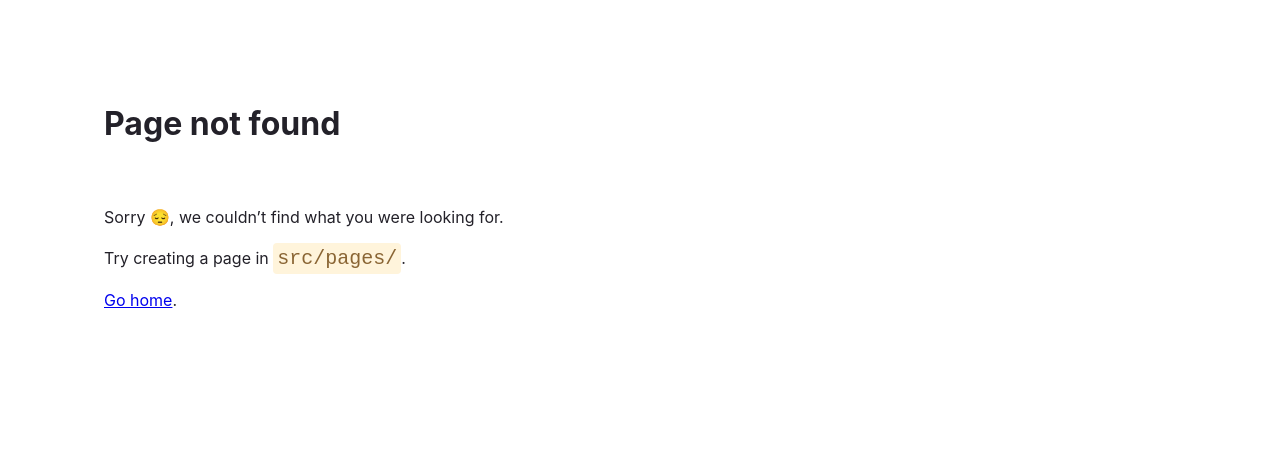
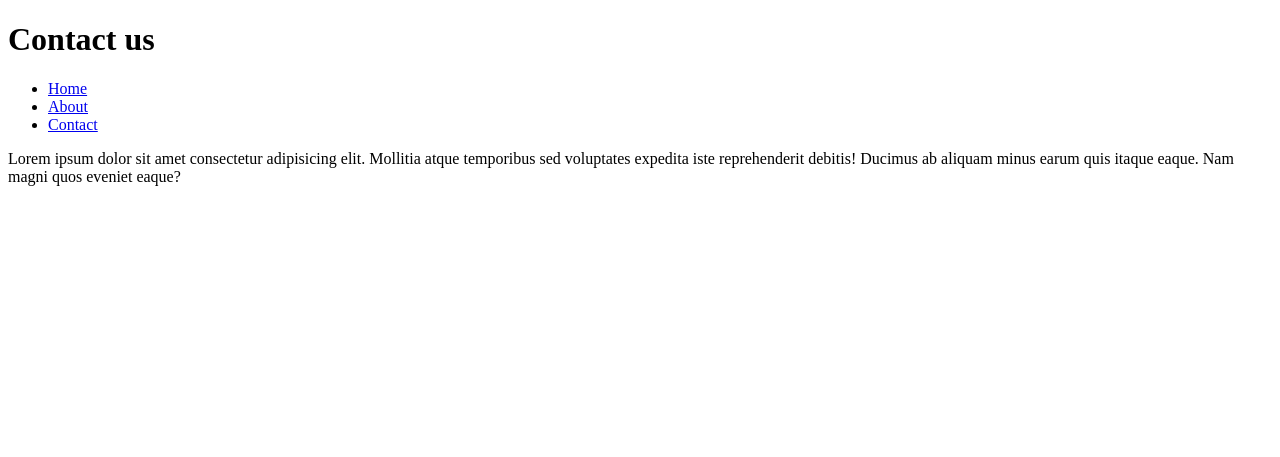
Before and after one commit to Kas-set/firstGatSite, a Gatsby site: page /contact in a window 1280 px wide. Before the commit this address had no page. Built offline with nearby package versions, Linux system fonts and the light colour scheme; Gatsby itself is replaced by a stand-in of ours.

Commit message:
commit with Css v1

```diff
--- /dev/null
+++ b/src/components/Layout.js
@@ -0,0 +1,31 @@
+import * as React from "react"
+import { Link } from "gatsby"
+import { container }  from './Layout.module.css'
+
+console.log("css: ", {container})
+
+const Layout = ({pageTitle, children}) => {
+    return (
+        <div>
+            <h1>{pageTitle}</h1>
+            <nav className={container}>
+                <ul>
+                    <li>
+                        <Link to="/index">Home</Link>
+                    </li>
+                    <li>
+                        <Link to="/about">About</Link>
+                    </li>
+                    <li>
+                        <Link to="/contact">Contact</Link>
+                    </li>
+                </ul>
+            </nav>
+            <main>
+                {children}
+            </main>
+        </div>
+      );
+}
+
+export default Layout;
--- /dev/null
+++ b/src/components/Layout.module.css
@@ -0,0 +1,8 @@
+.navClass{
+    text-decoration:none;
+}
+.ulClass{
+    display:flex;
+    justify-content:space-around;
+
+}
--- a/src/pages/about.js
+++ b/src/pages/about.js
@@ -1,8 +1,12 @@
 import * as React from "react"
+import {Link} from "gatsby"
+
 const Aboutpage = () => {
     return (
         <div>
             <h1>About Page</h1>
+            <Link to="/index"> Go to Home Page</Link>
+
         </div>
      );
 }
--- /dev/null
+++ b/src/pages/contact.js
@@ -0,0 +1,13 @@
+import * as React from "react"
+import {Link} from "gatsby"
+import Layout from "../components/Layout"
+
+const contactPage = () => {
+    return (
+        <Layout pageTitle="Contact us">
+                Lorem ipsum dolor sit amet consectetur adipisicing elit. Mollitia atque temporibus sed voluptates expedita iste reprehenderit debitis! Ducimus ab aliquam minus earum quis itaque eaque. Nam magni quos eveniet eaque?
+        </Layout>
+     );
+}
+
+export default contactPage;
```
Also changed, not shown: src/pages/index.js (+8 -1 lines).
